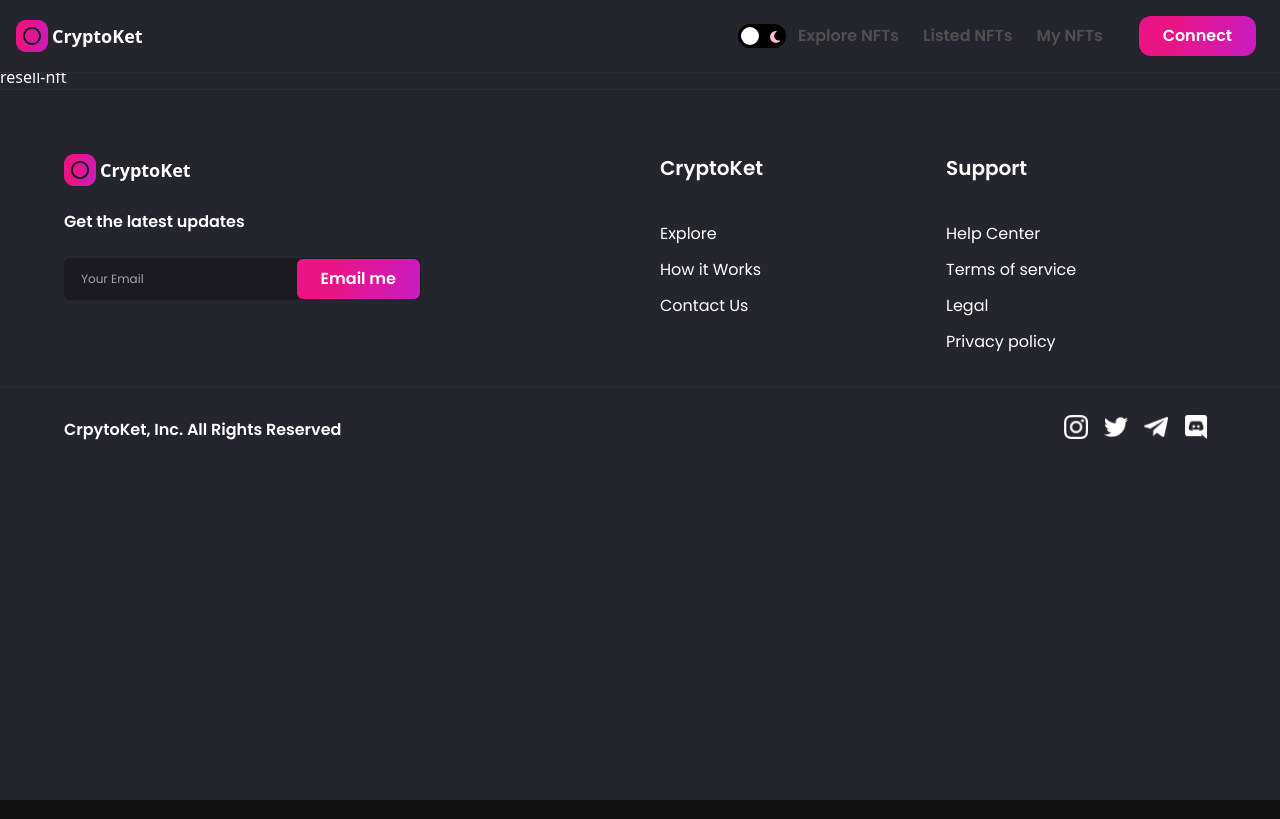
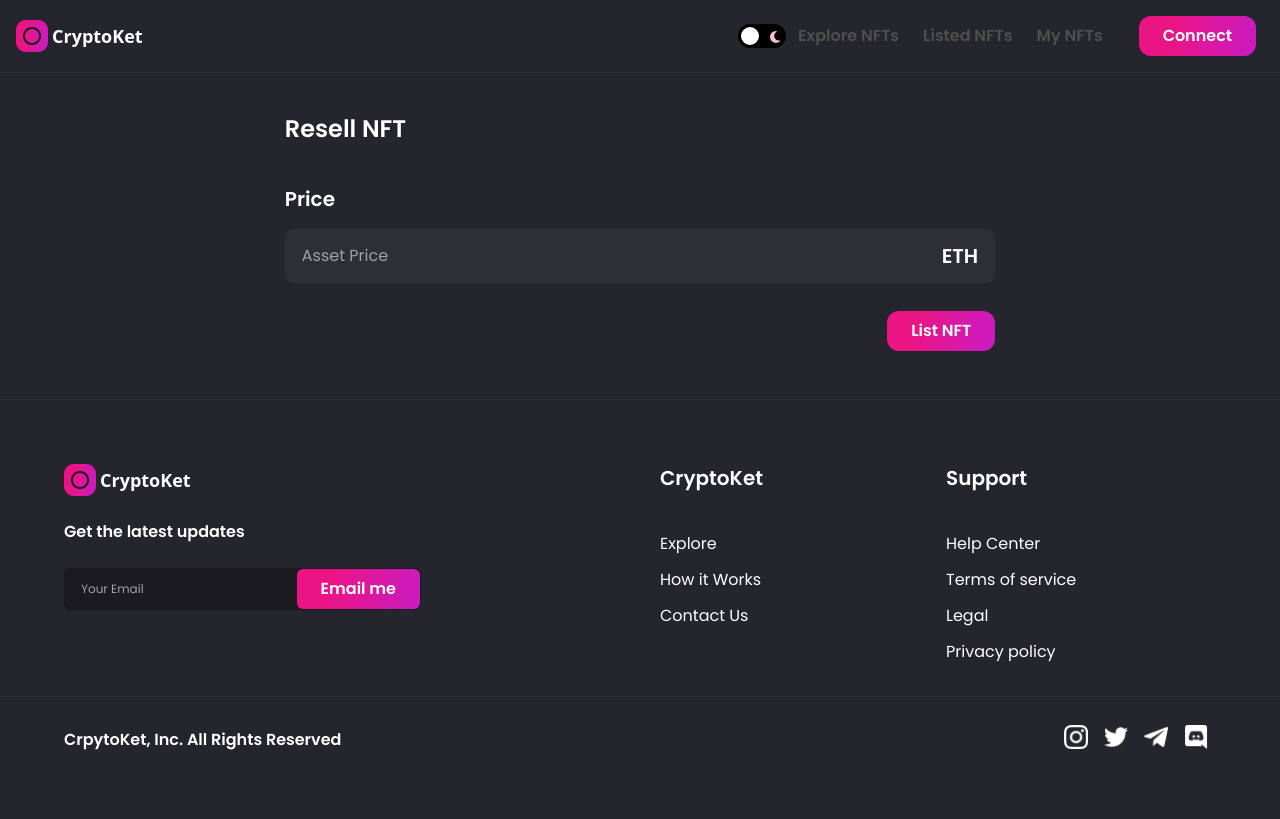
Before and after one commit to snair0410/nft_marketplace, a Next.js app: page /resell-nft in a window 1280 px wide. Built offline with nearby package versions, Linux system fonts and the light colour scheme; what ipfs-http-client would draw is missing.

Commit message:
resell nfts functionality created

```diff
--- a/context/NFTContext.js
+++ b/context/NFTContext.js
@@ -52,6 +52,20 @@
     }
   };
 
+  const createSale = async (url, formInputPrice, isReselling, id) => {
+    const web3Modal = new Web3Modal();
+    const connection = await web3Modal.connect();
+    const provider = new ethers.providers.Web3Provider(connection);
+    const signer = provider.getSigner();
+    const price = ethers.utils.parseUnits(formInputPrice, 'ether');
+    const contract = fetchContract(signer);
+    const listingPrice = await contract.getListingPrice();
+    const transaction = !isReselling
+      ? await contract.createToken(url, price, { value: listingPrice.toString() })
+      : await contract.resellToken(id, price, { value: listingPrice.toString() });
+    await transaction.wait();
+  };
+
   const createNFT = async (formInput, fileUrl, router) => {
     const { name, description, price } = formInput;
     if (!name || !description || !price || !fileUrl) return;
@@ -64,18 +78,6 @@
     } catch (error) {
       console.log('Error uploading file to IPFS');
     }
-  };
-
-  const createSale = async (url, formInputPrice, isReselling, id) => {
-    const web3Modal = new Web3Modal();
-    const connection = await web3Modal.connect();
-    const provider = new ethers.providers.Web3Provider(connection);
-    const signer = provider.getSigner();
-    const price = ethers.utils.parseUnits(formInputPrice, 'ether');
-    const contract = fetchContract(signer);
-    const listingPrice = await contract.getListingPrice();
-    const transaction = await contract.createToken(url, price, { value: listingPrice.toString() });
-    await transaction.wait();
   };
 
   const fetchNFTs = async () => {
@@ -134,7 +136,7 @@
   };
 
   return (
-    <NFTContext.Provider value={{ nftCurrency, connectWallet, currentAccount, uploadToIPFS, createNFT, fetchNFTs, fetchMyNFTsOrCreatedNFTs, buyNft }}>
+    <NFTContext.Provider value={{ nftCurrency, connectWallet, currentAccount, uploadToIPFS, createNFT, fetchNFTs, fetchMyNFTsOrCreatedNFTs, buyNft, createSale }}>
       {children}
     </NFTContext.Provider>
   );
--- a/pages/resell-nft.js
+++ b/pages/resell-nft.js
@@ -1,7 +1,69 @@
-import React from 'react';
+import { useEffect, useState, useContext } from 'react';
+import { useRouter } from 'next/router';
+import axios from 'axios';
 
-const ResellNFT = () => (
-  <div>resell-nft</div>
-);
+import { NFTContext } from '../context/NFTContext';
+import { Button, Input, Loader } from '../components';
+
+const ResellNFT = () => {
+  const { createSale, isLoadingNFT } = useContext(NFTContext);
+  const [price, setPrice] = useState('');
+  const [image, setImage] = useState('');
+  const router = useRouter();
+  const { id, tokenURI } = router.query;
+
+  const fetchNFT = async () => {
+    if (!tokenURI) return;
+
+    const { data } = await axios.get(tokenURI);
+
+    setPrice(data.price);
+    setImage(data.image);
+  };
+
+  useEffect(() => {
+    fetchNFT();
+  }, [id]);
+
+  const resell = async () => {
+    await createSale(tokenURI, price, true, id);
+
+    router.push('/');
+  };
+
+  if (isLoadingNFT) {
+    return (
+      <div className="flexCenter" style={{ height: '51vh' }}>
+        <Loader />
+      </div>
+    );
+  }
+
+  return (
+    <div className="flex justify-center sm:px-4 p-12">
+      <div className="w-3/5 md:w-full">
+        <h1 className="font-poppins dark:text-white text-nft-black-1 font-semibold text-2xl">Resell NFT</h1>
+
+        <Input
+          inputType="number"
+          title="Price"
+          placeholder="Asset Price"
+          handleClick={(e) => setPrice(e.target.value)}
+        />
+
+        {image && <img className="rounded mt-4" width="350" src={image} />}
+
+        <div className="mt-7 w-full flex justify-end">
+          <Button
+            btnName="List NFT"
+            btnType="primary"
+            classStyles="rounded-xl"
+            handleClick={resell}
+          />
+        </div>
+      </div>
+    </div>
+  );
+};
 
 export default ResellNFT;
```
